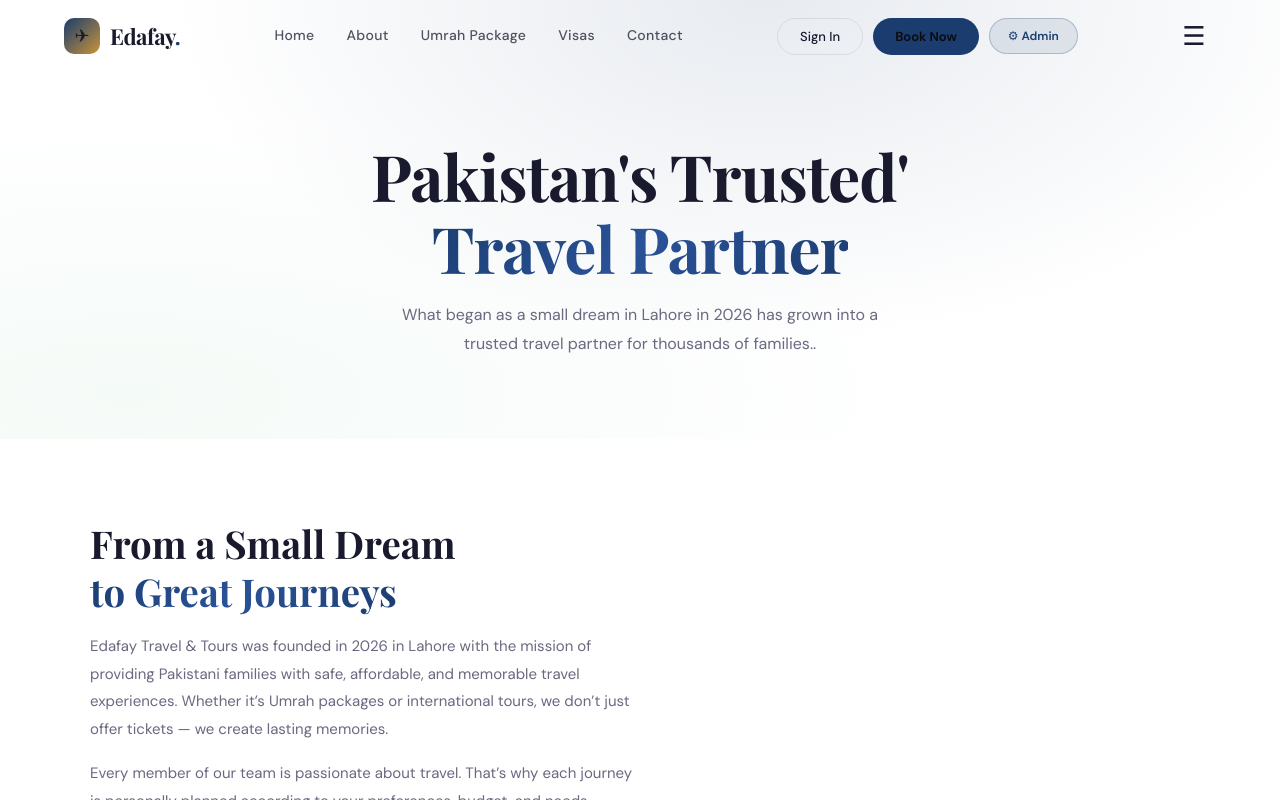
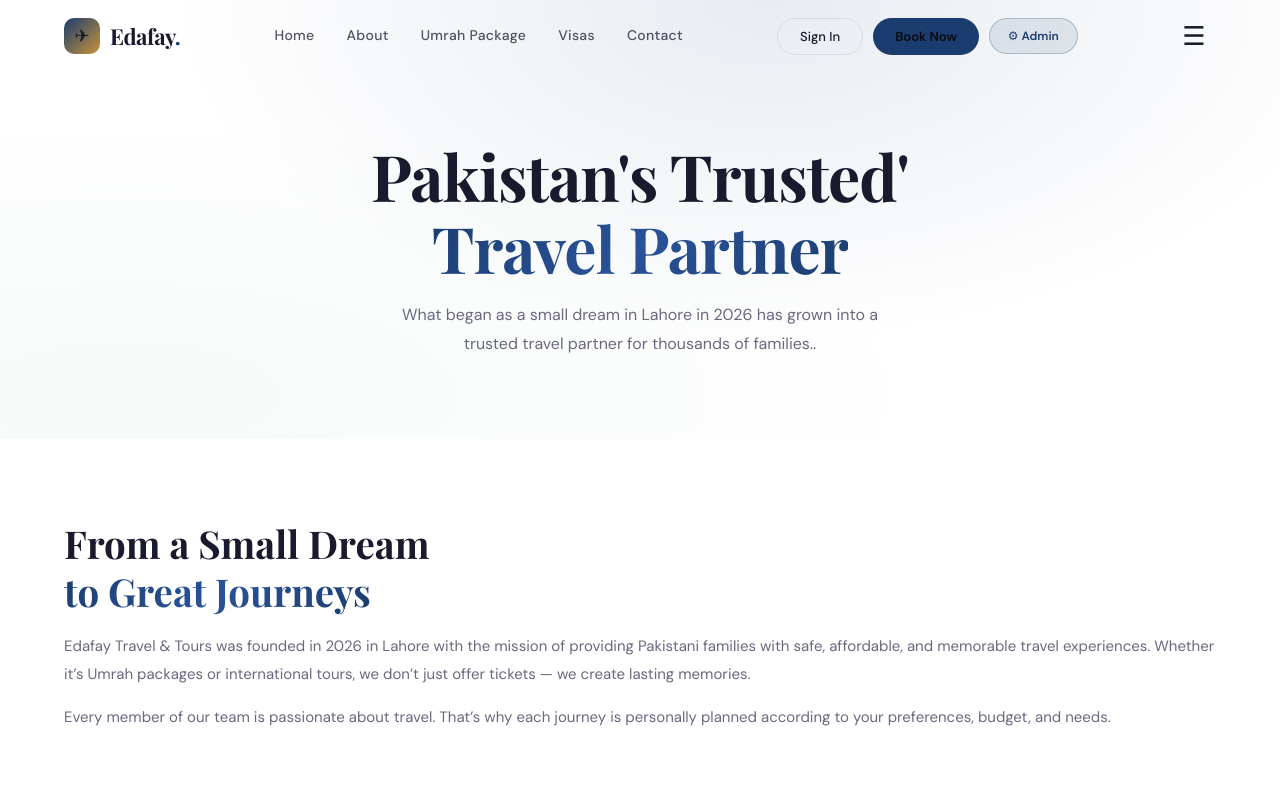
Before and after one commit to Bilalxmughal/EdafayTravels, a React (Vite) app: page / in a window 1280 px wide. Both pictures are taken after a click on the link "About". Shown: the top 800 px of the page. Built offline with nearby package versions, Linux system fonts and the light colour scheme; a web font is replaced by a local one.

Commit message:
About Page Updated 4

```diff
--- a/src/About.jsx
+++ b/src/About.jsx
@@ -77,7 +77,7 @@ export default function About() {
 
       {/* ── About Info ── */}
       <section className="ab-section">
-        <div className="ab-about-wrap">
+
 
           {/* Left — Story Text */}
           <div className="ab-about-text">
@@ -99,7 +99,7 @@ export default function About() {
             </p>
           </div>
 
-        </div>
+
       </section>
 
       <div className="ab-divider" />
```
